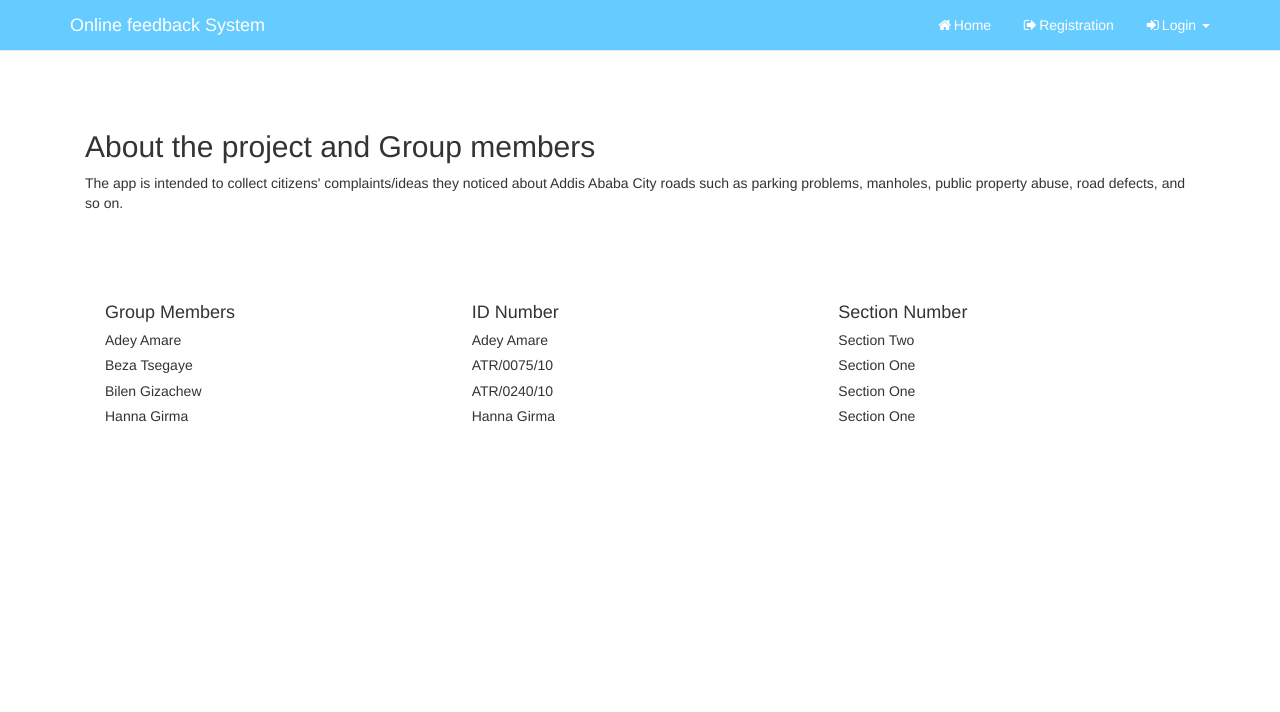
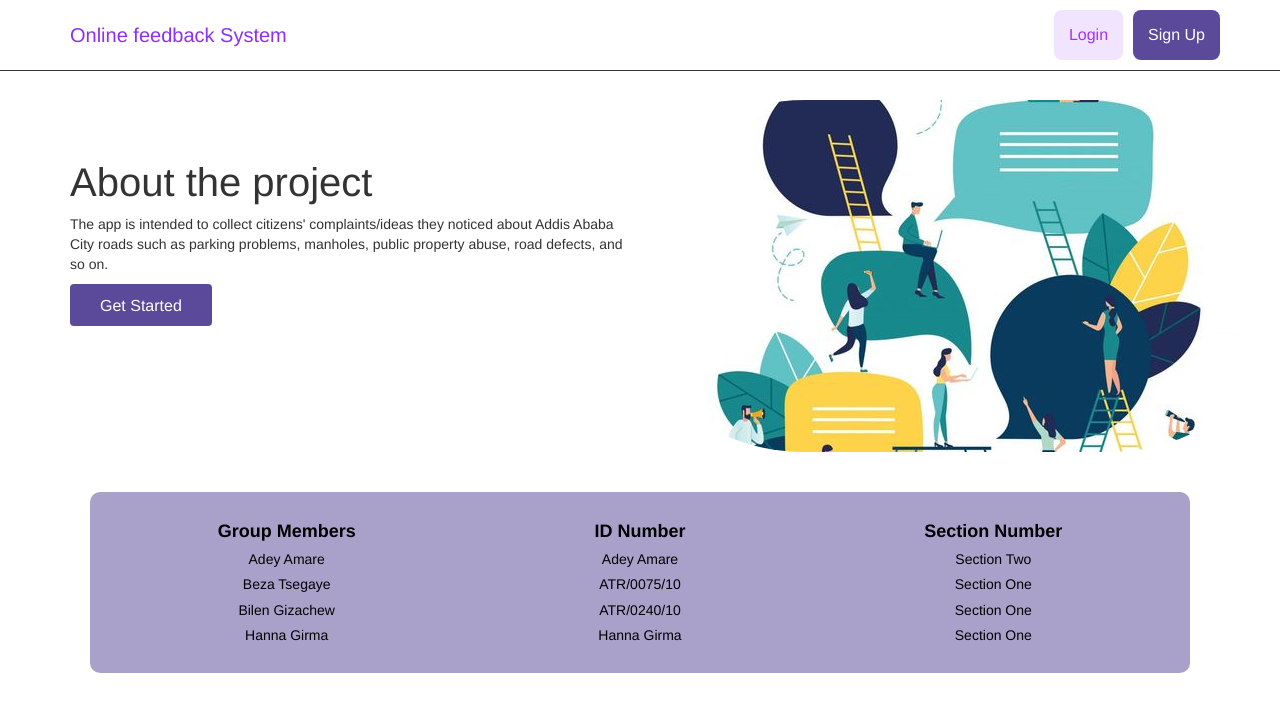
Before and after one commit to BilenAssres/AdvancedITSecurity, a PHP site: page / in a window 1280 px wide. Shown: the top 712 px of the page. Run offline with PHP 8.4, Linux system fonts and the light colour scheme.

Commit message:
home is done

```diff
--- /dev/null
+++ b/css/iot.css
@@ -0,0 +1,45 @@
+.login-button{
+    border-radius: 8px;
+    font-size: medium;
+    margin: 0 0.5rem;
+    padding: 0.5rem 2rem;
+    background-color: #F1E4FF;
+    color: #A630F5;
+}
+.signup-button{
+        border-radius: 8px;
+        font-size: medium;
+        margin: 0 0.5rem;
+        padding: 0.5rem 2rem;
+        background-color: #5B4A99;
+        color: white;
+}
+.title {
+    font-size: 4rem;
+}
+.comp-css{
+    border-radius: 25%;
+    padding: 20px;
+}
+.get-started{
+    border-radius: 4px;
+    font-size: medium;
+    padding: 1.25rem 3rem;
+    background-color: #5B4A99;
+    color: white;
+    text-decoration: none;
+}
+.get-started:hover{
+    color: white;
+    text-decoration: none;
+
+}
+.members{
+    background-color: #A9A1CA;
+    border-radius: 1rem;
+    padding: 20px;
+    color: black;
+}
+.center-text{
+    text-align: center;
+}
--- a/index.php
+++ b/index.php
@@ -18,6 +18,8 @@ session_start();
 
     <!-- Custom CSS -->
     <link href="css/modern-business.css" rel="stylesheet">
+    <link href="css/iot.css" rel="stylesheet">
+
 
     <!-- Custom Fonts -->
     <link href="font-awesome/css/font-awesome.min.css" rel="stylesheet" type="text/css">
@@ -27,7 +29,7 @@ session_start();
 <body>
 
     <!-- Navigation -->
-    <nav class="navbar navbar-default navbar-fixed-top" role="navigation" style="background:#66CCFF">
+    <nav class="navbar navbar-fixed-top" role="navigation" style="border-bottom: solid 1px; padding: 10px 0px;">
         <div class="container" >
             <!-- Brand and toggle get grouped for better mobile display -->
             <div class="navbar-header">
@@ -37,7 +39,7 @@ session_start();
                     <span class="icon-bar"></span>
                     <span class="icon-bar"></span>
                 </button>
-                <a class="navbar-brand" href="index.php" style="color:#FFFFFF">Online feedback System</a>
+                <a class="navbar-brand" href="index.php" style=" color: #8c30f5; font-size:2rem;">Online feedback System</a>
 
 
             </div>
@@ -45,35 +47,14 @@ session_start();
             <div class="collapse navbar-collapse" id="bs-example-navbar-collapse-1">
                 <ul class="nav navbar-nav navbar-right">
 
-					 <li style="color:#FFFFFF">
-                        <a style="color:#FFFFFF" href="index.php"><i class="fa fa-home fa-fw"></i>Home</a>
-                    </li>
-
-					<!-- <li style="color:#FFFFFF">
-                        <a style="color:#FFFFFF" href="index.php?info=about"><i class="fa fa-home fa-fw"></i>About</a>
-                    </li> -->
-
-					<li><a style="color:#FFFFFF" href="index.php?info=registration"><i class="fa fa-sign-out fa-fw"></i>Registration</a></li>
-
-
-
-	<li class="dropdown">
-        <a style="color:#FFFFFF" href="#" class="dropdown-toggle" data-toggle="dropdown" href="#"><i class="fa fa-sign-in fa-fw"></i>Login
-        <span class="caret"></span></a>
-        <ul class="dropdown-menu">
-
-          <li><a href="index.php?info=login">Student</a></li>
-		  <!-- <li><a href="index.php?info=faculty_login">Faculty</a></li>  -->
-          <li><a href="admin">Admin</a></li>
-        </ul>
-      </li>
 
 
 
 
-	 <!-- <li>
-                        <a style="color:#FFFFFF" href="index.php?info=contact"><i class="fa fa-phone fa-fw"></i>Contact</a>
-                    </li> -->
+
+        <li><a  href="index.php?info=login" class="login-button">Login</a><li>
+        <li><a  href="index.php?info=registration" class="signup-button"></i>Sign Up</a></li>
+
 
 
 
@@ -131,31 +112,34 @@ session_start();
 
 
     <!-- Page Content -->
-    <div class="container">
-
-
-			<div class="col-sm-12" style="margin-top:60px;margin-bottom:80px">
-				<h2>About the project and Group members</h2>
-				The app is intended to collect citizens' complaints/ideas they noticed about Addis Ababa City roads such as parking problems, manholes, public property abuse, road defects, and so on.
-
+    <div class="container" style="margin-top: 30px;">
+         <div class="row">
+			<div class="col-sm-6" style="margin-top:60px;margin-bottom:80px">
+				<h1 class="title">About the project</h1>
+				<p style="margin-bottom: 20px;"> The app is intended to collect citizens' complaints/ideas they noticed about Addis Ababa City roads such as parking problems, manholes, public property abuse, road defects, and so on. </p>
+                <a href="index.php?info=registration" class="get-started">Get Started</a>
 			</div>
-            <div class="row" style="margin: 20px;">
-                <div class="col-sm-4">
-                    <h4>Group Members</h4>
+            <div class="col-sm-6">
+                <img class="comp-css" src="./assets/dist/img/complaints.jpg">
+            </div>
+        </div>
+            <div class="row members" style="margin: 20px;">
+                <div class="col-sm-4" align="center">
+                    <h4 style="font-weight: 700;">Group Members</h4>
                     <h5>Adey Amare </h5>
                     <h5>Beza Tsegaye </h5>
                     <h5>Bilen Gizachew</h5>
                     <h5>Hanna Girma</h5>
                 </div>
-                <div class="col-sm-4">
-                    <h4>ID Number</h4>
+                <div class="col-sm-4" align="center">
+                    <h4 style="font-weight: 700;">ID Number</h4>
                     <h5>Adey Amare </h5>
                     <h5>ATR/0075/10</h5>
                     <h5>ATR/0240/10</h5>
                     <h5>Hanna Girma</h5>
                 </div>
-                <div class="col-sm-4">
-                    <h4>Section Number</h4>
+                <div class="col-sm-4" align="center">
+                    <h4 style="font-weight: 700;">Section Number</h4>
                     <h5>Section Two</h5>
                     <h5>Section One </h5>
                     <h5>Section One</h5>
```
Also changed, not shown: assets/dist/img/complaints.jpg (added), css/modern-business.css (line endings or trailing spaces).
